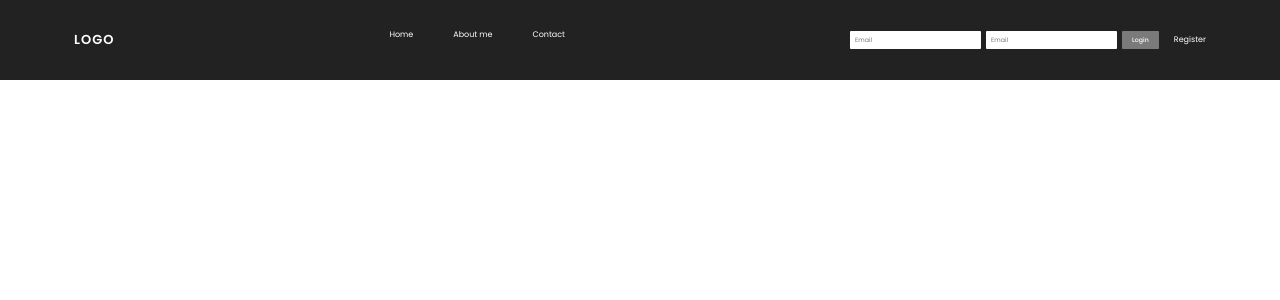
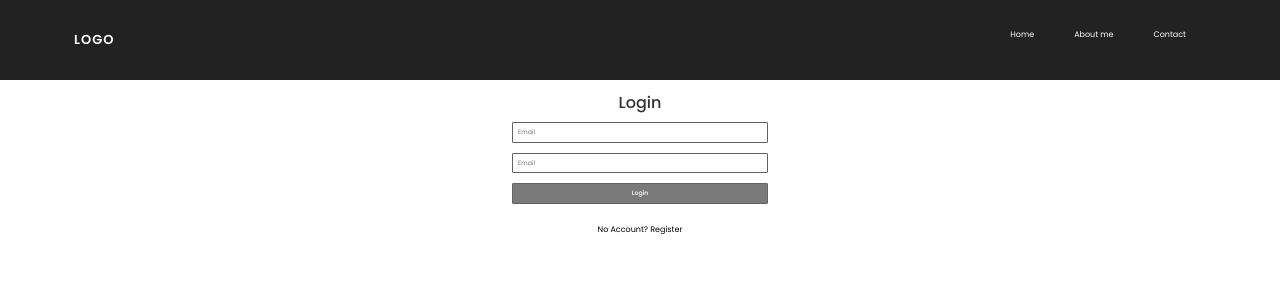
Before and after one commit to AmirSahil/ci-login-system, a CodeIgniter app: page /ci-login-system/index.php/login/index in a window 1280 px wide. Shown: the top 300 px of the page. Run offline with CodeIgniter, Linux system fonts and the light colour scheme.

Commit message:
login page seperated

```diff
--- a/application/views/header.php
+++ b/application/views/header.php
@@ -59,9 +59,7 @@
     display: flex;
     align-items: center;
   }
-  .login {
-    display: flex;
-  }
+
   nav form {
     display: flex;
     justify-content: center;
@@ -75,9 +73,7 @@
   input:focus {
     outline: none;
   }
-  .login input {
-    margin-right: 0.5rem;
-  }
+
   .button {
     padding: 0.5rem 1rem;
     border: none;
@@ -104,6 +100,36 @@
     font-size: 1.5rem;
     font-weight: 300;
     color: black;
+  }
+
+  .login {
+    width: 50vw;
+    margin: 0 auto;
+  }
+
+  .login input,
+  .login button {
+    margin-bottom: 1rem;
+    border: 1px solid rgb(99, 99, 99);
+  }
+
+  .login h1 {
+    text-align: center;
+    margin: 1.4rem 0rem 1rem 0rem;
+    font-size: 1.6rem;
+  }
+
+  .login form {
+    width: 40%;
+    margin: 0 auto;
+    display: flex;
+    flex-direction: column;
+  }
+  .register-button{
+    color: black;
+    margin: 0 auto;
+    text-align: center;
+    display:inline-block;
   }
 
   .signup {
@@ -159,7 +185,9 @@
           <li><a href="#">About me</a></li>
           <li><a href="#">Contact</a></li>
         </ul>
-        <div class="login">
+      </nav>
+    </header>
+    <div class="login">
             <?php
                 if($this->session->flashdata('message'))
                 {
@@ -170,18 +198,16 @@
                     ';
                 }
             ?>
-
+            <h1>Login</h1>
             <form method="post" action="<?php echo base_url(); ?>login/validation">
                     <input type="text" name="user_email" placeholder="Email"  value="<?php echo set_value('user_email'); ?>" />
 
                     <input type="password" name="user_password" placeholder="Email"  value="<?php echo set_value('user_password'); ?>" />
 
-                    <input type="submit" name="login" value="Login" placeholder="Email" class="button" /><a href="<?php echo base_url(); ?>register">Register</a>
+                    <input type="submit" name="login" value="Login" placeholder="Email" class="button" />
+                    <a href="<?php echo base_url(); ?>" class="register-button">No Account? Register</a>
             </form>
         </div>
-      </nav>
-    </header>
-
     <section>
     <span class="text-danger"><?php echo form_error('user_email'); ?></span>
     <span class="text-danger"><?php echo form_error('user_password'); ?></span>
```
